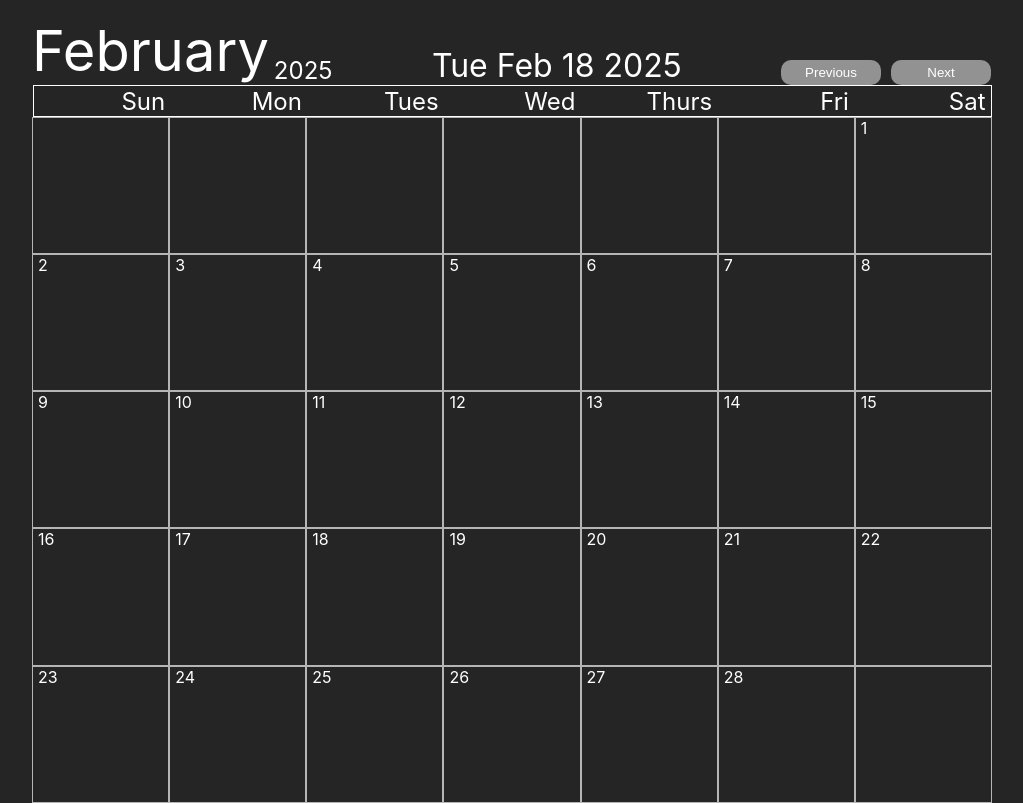
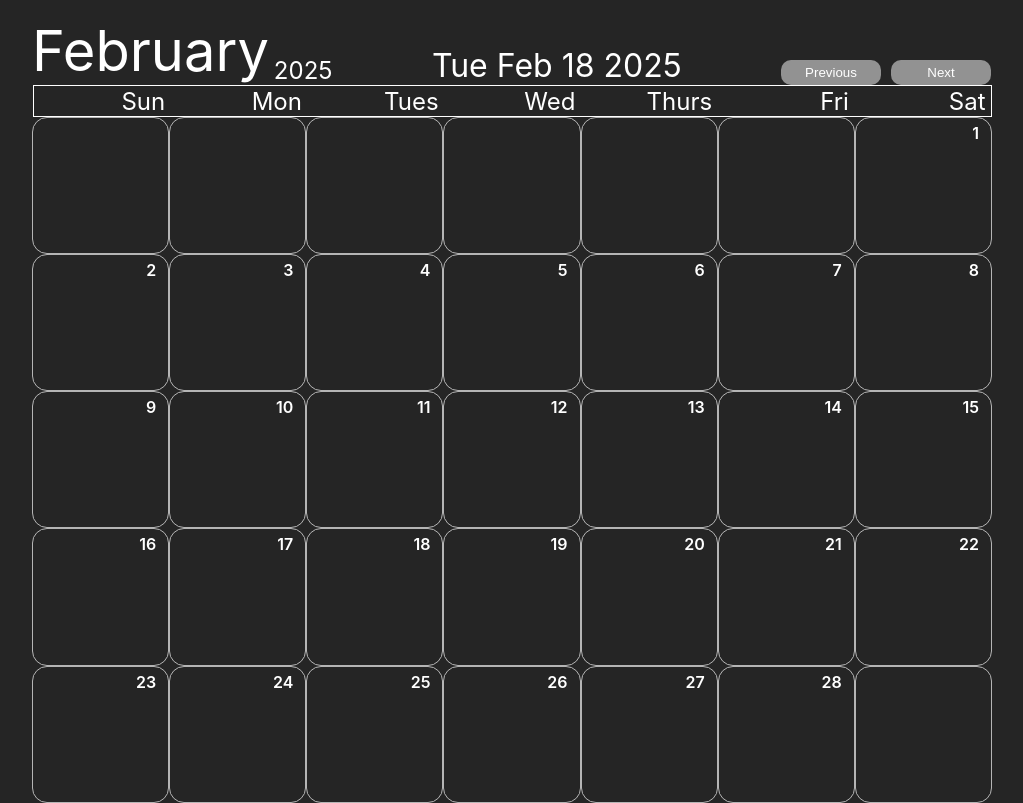
Before and after one commit to Alejandro-Wong/pl_calendar, a React (Create React App) app: page / in a window 1280 px wide. Shown: the whole page, without its empty margins (128-1151 px from the left). Built offline with nearby package versions, Linux system fonts and the light colour scheme; no server answers.

Commit message:
changed box shape, pos/neg colors, day number position

```diff
--- a/src/Components/Day/Day.css
+++ b/src/Components/Day/Day.css
@@ -1,5 +1,6 @@
 .day {
     border: 1px solid darkgray;
+    border-radius: 15px;
     width: 137.14px;
     height: 137.14px;
     margin: 0px;
@@ -8,14 +9,17 @@
 }
 
 .index {
-    float: right;
+    float: left;
     color: red;
     display: none;
 }
 
 .dayNum {
-    float: left;
-    padding-left: 5px;
+    font-family: 'Inter', sans-serif;
+    font-weight: 600;
+    float: right;
+    padding-top: 5px;
+    padding-right: 12px;
 }
 
 .date {
@@ -24,7 +28,7 @@
 }
 
 .plData {
-    color: white;
+    /* color: white; */
     margin-left: 45px;
     margin-top: 55px;
     /* border: 1px solid black; */
```
